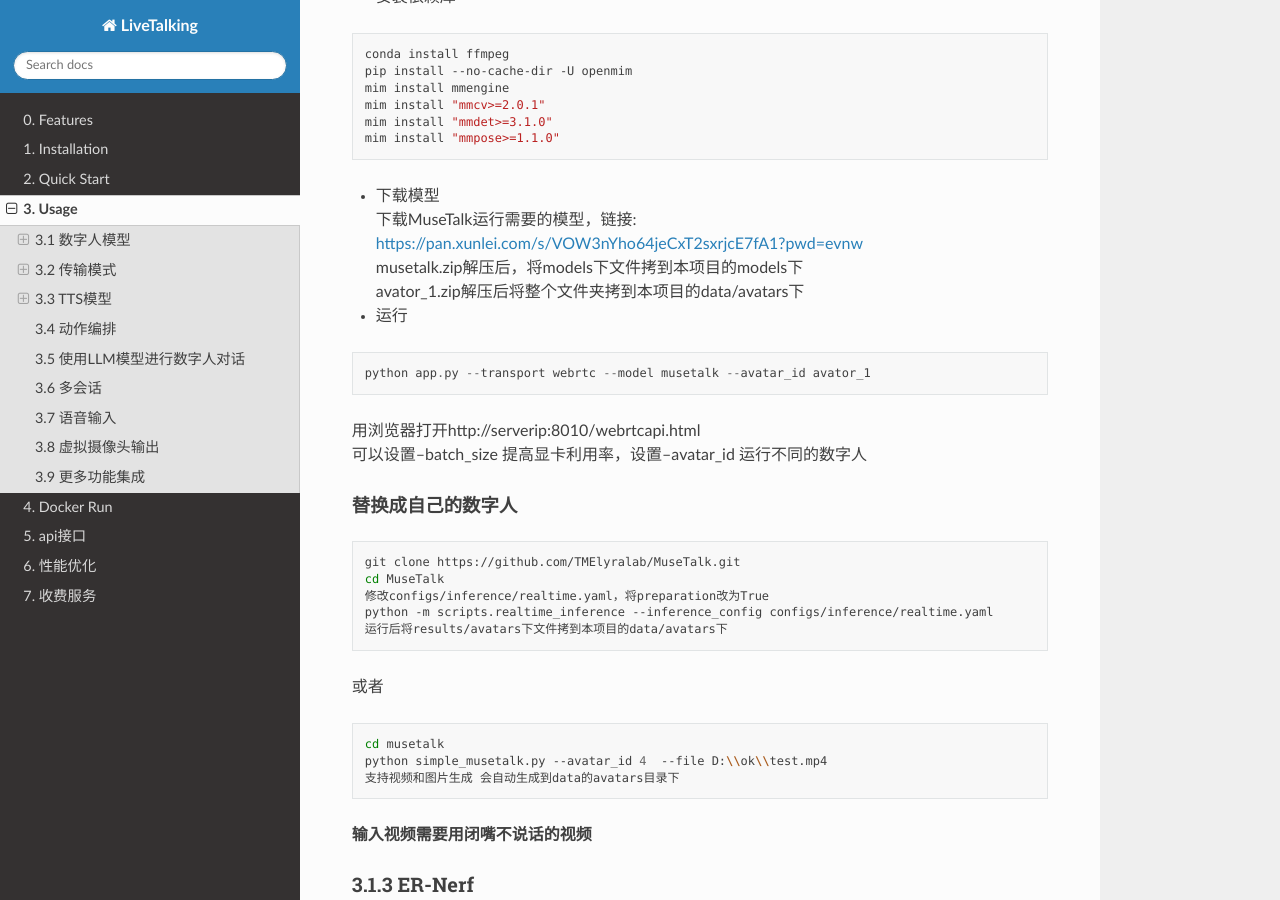
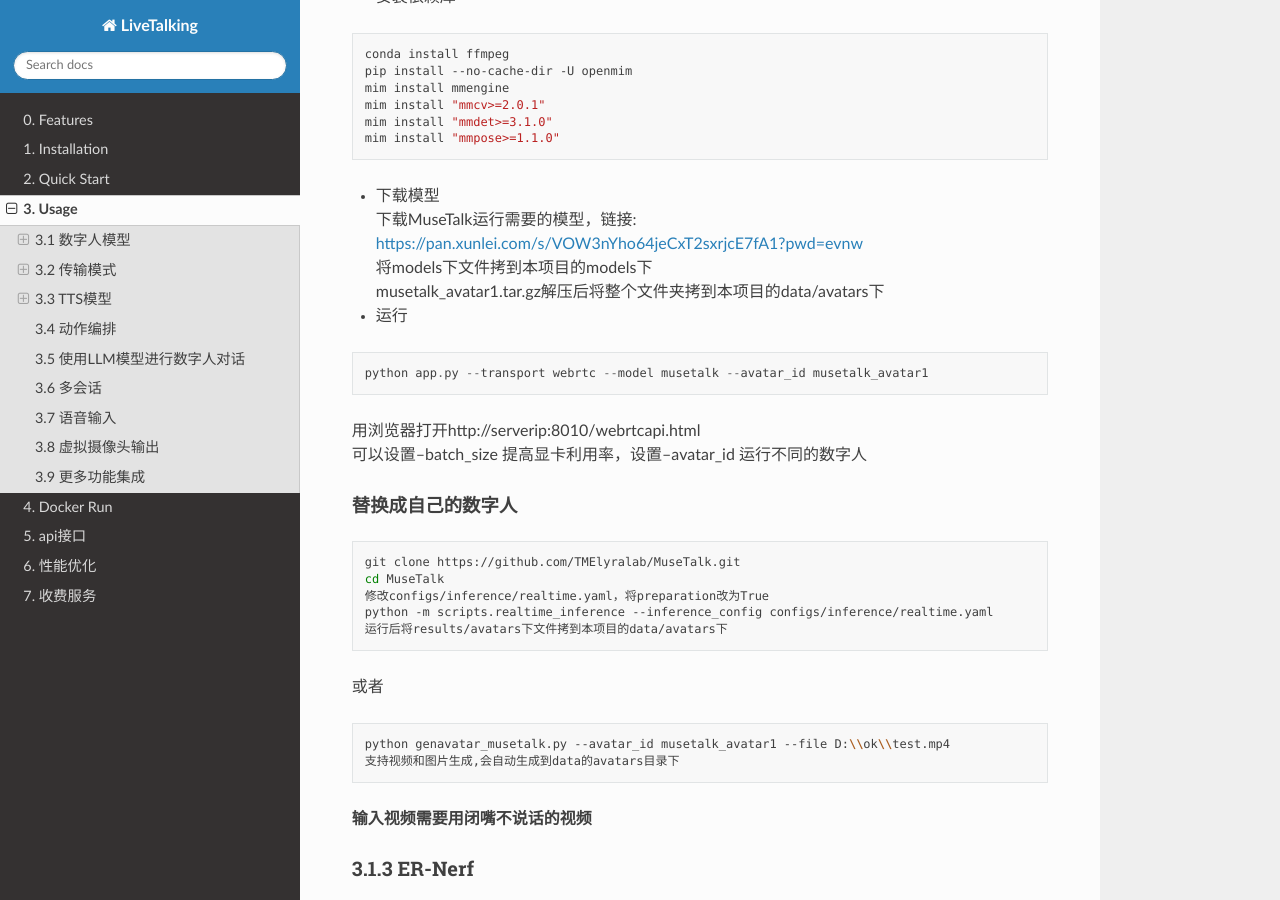
Before and after one commit to lipku/livetalking-doc, a Sphinx documentation site: the page built from docs/source/usage.md, in a window 1280 px wide and 900 px high, scrolled down 881 px. Built offline with Sphinx 7.4.7 and the Read the Docs theme 3.1.0, drawn with Linux system fonts in a browser that asks for light colours.

Commit message:
update musetalk1.5

````diff
--- a/docs/source/usage.md
+++ b/docs/source/usage.md
@@ -35,11 +35,11 @@
 ```
 - 下载模型
 下载MuseTalk运行需要的模型，链接: <https://pan.xunlei.com/s/VOW3nYho64jeCxT2sxrjcE7fA1?pwd=evnw>
-musetalk.zip解压后，将models下文件拷到本项目的models下
-avator_1.zip解压后将整个文件夹拷到本项目的data/avatars下
+将models下文件拷到本项目的models下
+musetalk_avatar1.tar.gz解压后将整个文件夹拷到本项目的data/avatars下
 - 运行
 ```
-python app.py --transport webrtc --model musetalk --avatar_id avator_1
+python app.py --transport webrtc --model musetalk --avatar_id musetalk_avatar1
 ```
 用浏览器打开http://serverip:8010/webrtcapi.html
 可以设置--batch_size 提高显卡利用率，设置--avatar_id 运行不同的数字人
@@ -53,9 +53,8 @@
 ```
 或者
 ```bash
-cd musetalk
-python simple_musetalk.py --avatar_id 4  --file D:\\ok\\test.mp4
-支持视频和图片生成 会自动生成到data的avatars目录下
+python genavatar_musetalk.py --avatar_id musetalk_avatar1 --file D:\\ok\\test.mp4
+支持视频和图片生成,会自动生成到data的avatars目录下
 ```
 **输入视频需要用闭嘴不说话的视频**
 
````
Also changed, not shown: docs/source/faq.md (+8 -0 lines).
